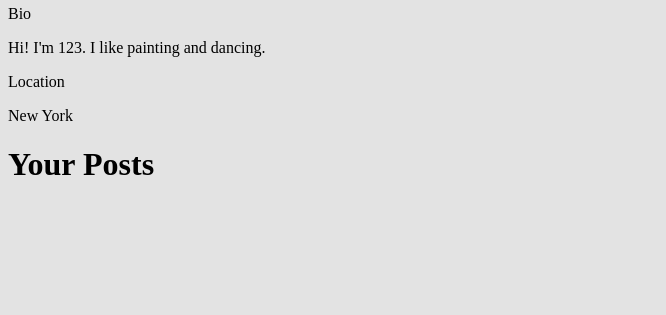
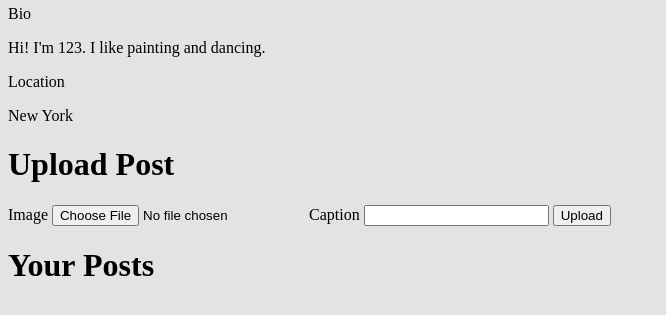
Before and after one commit to k890m/Happy-Dose, a Django app: template templates/profile.html in a window 1280 px wide. Shown: the part 216-531 px from the top of the page, without its empty margins (0-666 px from the left). Run offline with Django 5.2, Linux system fonts and the light colour scheme; the template is opened without the code that fills it: values that come from a table or form of the project are taken from there, others are empty; data comes from the database, SQL or seed files in the repository; both versions use the stored data as it was after the commit; some web fonts are replaced.

Commit message:
Got Upload function to work
Upload works and index shows posts atm

```diff
--- a/templates/profile.html
+++ b/templates/profile.html
@@ -63,7 +63,15 @@
       <label for="location">Location</label>
       <p>{{user_profile.location}}</p>
     </div>
-
+    <h1>Upload Post</h1>
+    <form action="upload" method="POST" enctype="multipart/form-data">
+      {% csrf_token %}
+      <label>Image</label>
+      <input type="file" name="image_upload" value="" />
+      <label>Caption</label>
+      <input type="text" name="caption" value="" />
+      <button class="submit-upload" type="submit">Upload</button>
+    </form>
     <h1>Your Posts</h1>
   </body>
 </html>
```
Also changed, not shown: core/views.py (+14 -3 lines), templates/index.html (+7 -1 lines), db.sqlite3, media/post_images/2e1a58aef1668c8c766d171f0a341a32.png (added).
